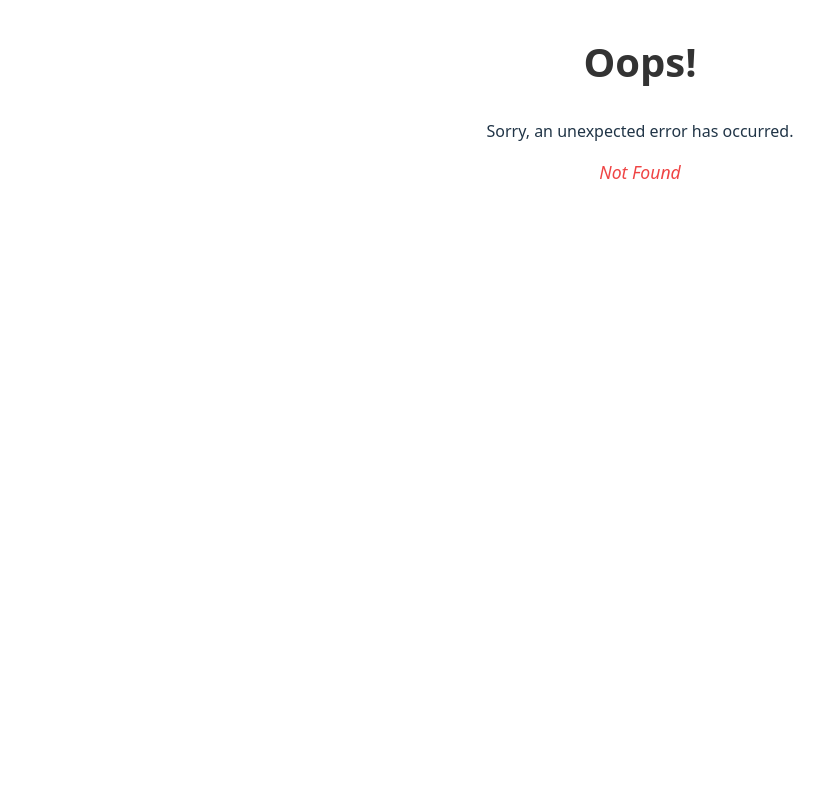
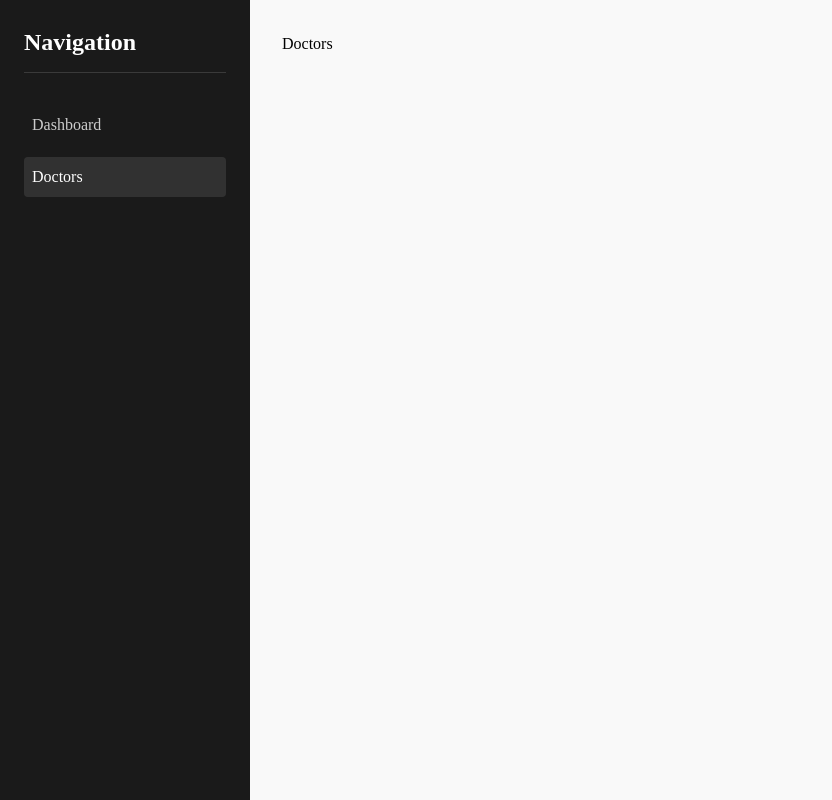
Before and after one commit to Akira9701/server-prog-admin-panel, a React (Vite) app: page /doctors in a window 1280 px wide. Before the commit this address had no page. Shown: the whole page, without its empty margins (0-832 px from the left). Built offline with nearby package versions, Linux system fonts and the light colour scheme.

Commit message:
feat: create doctors page and fix css

```diff
--- a/src/index.css
+++ b/src/index.css
@@ -1,39 +1,75 @@
-:root {
-  font-family: system-ui, Avenir, Helvetica, Arial, sans-serif;
-  line-height: 1.5;
-  font-weight: 400;
-  color-scheme: light dark;
-  color: rgba(255, 255, 255, 0.87);
-  background-color: #242424;
-  font-synthesis: none;
-  text-rendering: optimizeLegibility;
-  -webkit-font-smoothing: antialiased;
-  -moz-osx-font-smoothing: grayscale;
+/* 1. Use a more-intuitive box-sizing model */
+*,
+*::before,
+*::after {
+  box-sizing: border-box;
+}
+
+/* 2. Remove default margin */
+* {
+  margin: 0;
+}
+
+/* 3. Enable keyword animations */
+@media (prefers-reduced-motion: no-preference) {
+  html {
+    interpolate-size: allow-keywords;
+  }
 }
 
 body {
-  margin: 0;
-  min-width: 320px;
-  min-height: 100vh;
+  /* 4. Add accessible line-height */
+  line-height: 1.5;
+  /* 5. Improve text rendering */
+  -webkit-font-smoothing: antialiased;
 }
 
-h1 {
-  font-size: 2.5rem;
-  margin-top: 0;
+/* 6. Improve media defaults */
+img,
+picture,
+video,
+canvas,
+svg {
+  display: block;
+  max-width: 100%;
 }
 
-a {
-  color: #646cff;
-  text-decoration: inherit;
+/* 7. Inherit fonts for form controls */
+input,
+button,
+textarea,
+select {
+  font: inherit;
 }
 
-a:hover {
-  color: #535bf2;
+/* 8. Avoid text overflows */
+p,
+h1,
+h2,
+h3,
+h4,
+h5,
+h6 {
+  overflow-wrap: break-word;
 }
 
-@media (prefers-color-scheme: light) {
-  :root {
-    color: #213547;
-    background-color: #ffffff;
-  }
+/* 9. Improve line wrapping */
+p {
+  text-wrap: pretty;
 }
+h1,
+h2,
+h3,
+h4,
+h5,
+h6 {
+  text-wrap: balance;
+}
+
+/*
+  10. Create a root stacking context
+*/
+#root,
+#__next {
+  isolation: isolate;
+}
--- /dev/null
+++ b/src/pages/Doctors/index.tsx
@@ -0,0 +1,5 @@
+const Doctors = () => {
+  return <div>Doctors</div>;
+};
+
+export default Doctors;
--- a/src/routes/index.tsx
+++ b/src/routes/index.tsx
@@ -2,7 +2,7 @@ import { createBrowserRouter } from "react-router-dom";
 import Root from "./root";
 import ErrorPage from "@/pages/Error";
 import Home from "@/pages/Home";
-
+import Doctors from "@/pages/Doctors";
 // Import dummy page components for navigation examples
 
 const router = createBrowserRouter([
@@ -15,6 +15,10 @@ const router = createBrowserRouter([
         index: true,
         element: <Home />,
       },
+      {
+        path: "/doctors",
+        element: <Doctors />,
+      },
     ],
   },
 ]);
--- a/src/routes/root.tsx
+++ b/src/routes/root.tsx
@@ -19,6 +19,11 @@ export default function Root() {
                 Dashboard
               </Link>
             </li>
+            <li>
+              <Link to="/doctors" className={isActive("/doctors")}>
+                Doctors
+              </Link>
+            </li>
           </ul>
         </aside>
 
```
Also changed, not shown: src/pages/Doctors/doctors.module.scss (added).
